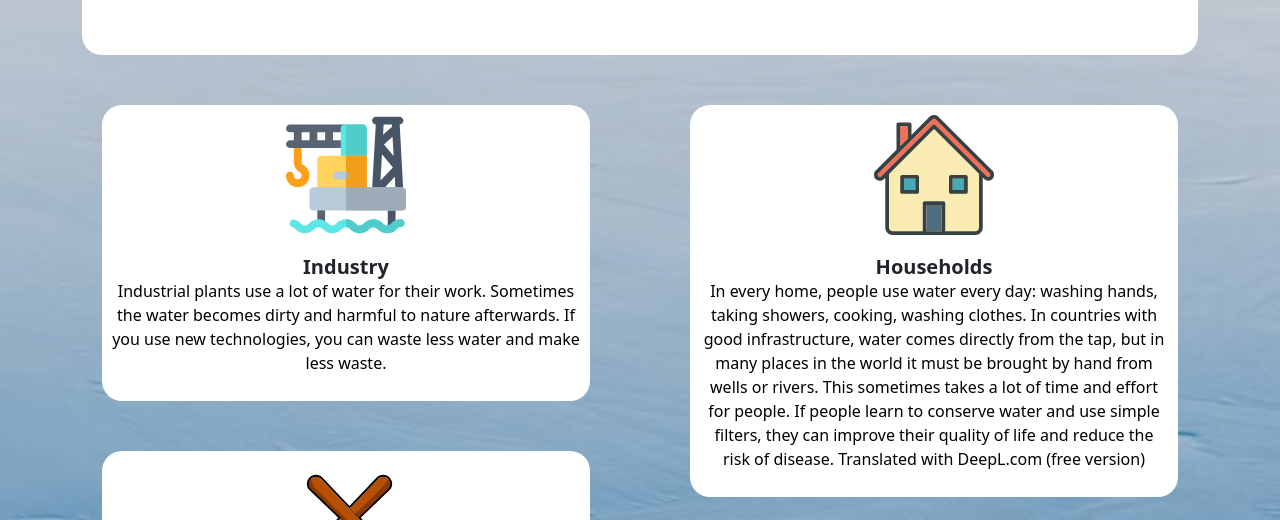
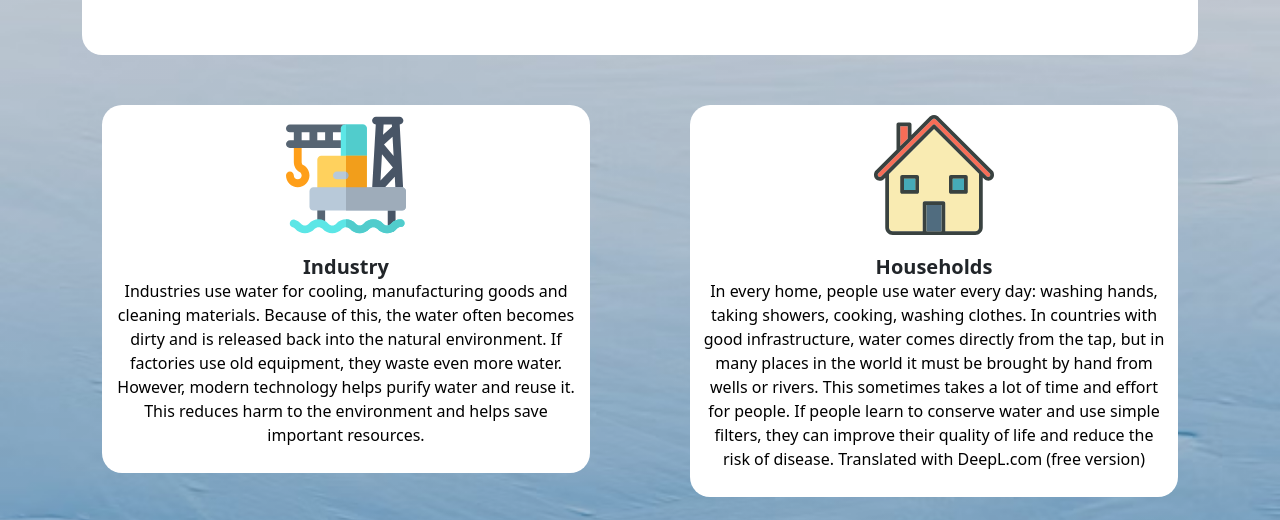
Before and after one commit to Sasha-Clover/myfirstwebsitenci, a plain HTML site: page info.html in a window 1280 px wide. Shown: the part 248-768 px from the top of the page. Drawn offline with nearby package versions, Linux system fonts and the light colour scheme; a web font is replaced by a local one.

Commit message:
Update info.html

```diff
--- a/info.html
+++ b/info.html
@@ -46,7 +46,7 @@
                  </div>
 
                     <h5 class="info-title">Industry</h5>
-                    <p class="info-text">Industrial plants use a lot of water for their work. Sometimes the water becomes dirty and harmful to nature afterwards. If you use new technologies, you can waste less water and make less waste.</p>
+                    <p class="info-text">Industries use water for cooling, manufacturing goods and cleaning materials. Because of this, the water often becomes dirty and is released back into the natural environment. If factories use old equipment, they waste even more water. However, modern technology helps purify water and reuse it. This reduces harm to the environment and helps save important resources.</p>
                 </div>
 
                 <!-- Agriculture -->
```
